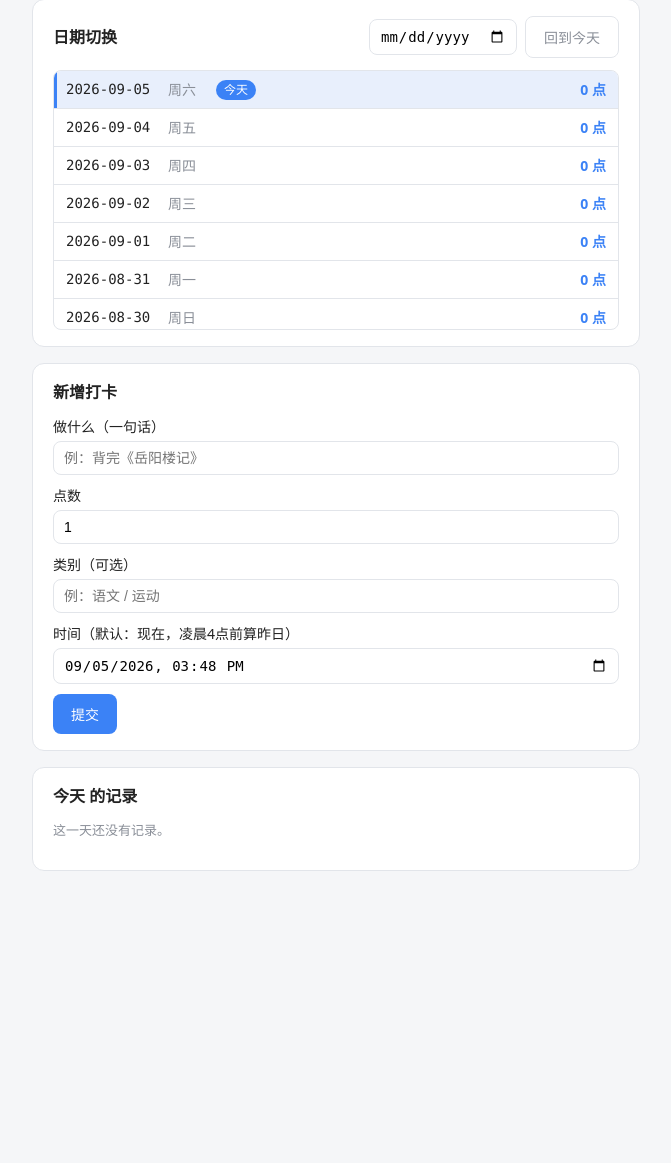
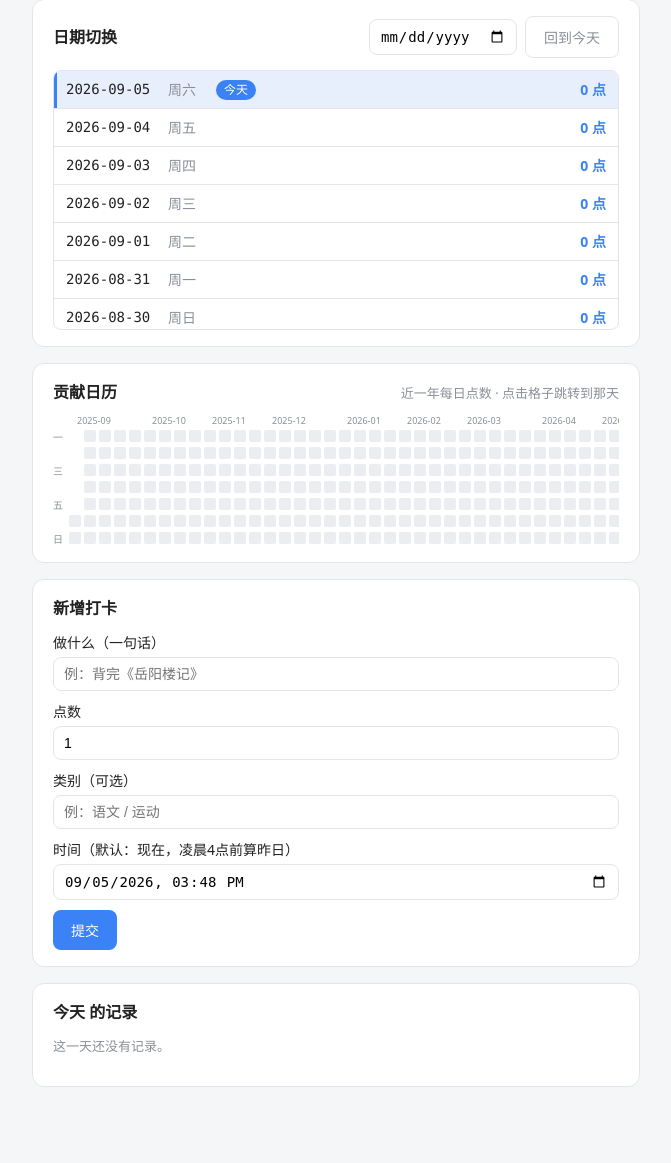
Before and after one commit to dancingby0/PointLog, a Flask app: page / in a window 1280 px wide. Shown: the part 160-1323 px from the top of the page, without its empty margins (304-975 px from the left). Before the commit the page ends 1031 px from the top, so only its background shows below. Run offline with Flask 3, Linux system fonts and the light colour scheme; data that the repository does not hold is empty.

Commit message:
feat: 贡献日历 + 后端按 Blueprint 分层重构（routes/utils/config）

```diff
--- a/app.py
+++ b/app.py
@@ -1,192 +1,27 @@
 """PointLog 本地服务入口。
 
 运行方式：.venv\\Scripts\\python app.py  →  http://127.0.0.1:5000/
+
+代码分层：
+- app.py          入口（构造 Flask 应用 + 启动）
+- routes/         路由层（按功能分 Blueprint）
+- data.py         数据读写层
+- utils.py        通用时间工具
+- config.py       全局配置
 """
 
-import datetime as dt
+from flask import Flask
 
-from flask import Flask, jsonify, render_template, request
-
-import data
-
-app = Flask(__name__)
-
-# 默认档案（多档案切换在 M6 实现）
-CURRENT_PROFILE = "default"
+import routes
 
 
-@app.route("/")
-def index():
-    return render_template("index.html")
+def create_app() -> Flask:
+    app = Flask(__name__)
+    routes.register_blueprints(app)
+    return app
 
 
-# ---------- 打卡记录 ----------
-
-def _day_bounds(day: dt.date) -> tuple[dt.datetime, dt.datetime]:
-    """某"天"的边界：以凌晨 4 点为界，即 [day 04:00, day+1 04:00)。"""
-    start = dt.datetime.combine(day, dt.time(4, 0, 0)).astimezone()
-    end = start + dt.timedelta(days=1)
-    return start, end
-
-
-def _date_of(t: dt.datetime) -> dt.date:
-    """按凌晨4点规则，某时刻属于哪一天 = 时间减去4小时后取日历日。
-
-    例：2026-09-06 02:00 → 减去4h → 2026-09-05 22:00 → 归属 2026-09-05。
-    """
-    return (t - dt.timedelta(hours=4)).date()
-
-
-def _parse_ts(s: str) -> dt.datetime:
-    """解析 ISO 时间；无时区视为本地时区。"""
-    if not s:
-        raise ValueError("缺少时间")
-    value = s
-    if value.endswith("Z"):
-        value = value.replace("Z", "+00:00")
-    parsed = dt.datetime.fromisoformat(value)
-    if parsed.tzinfo is None:
-        parsed = parsed.astimezone()
-    return parsed
-
-
-@app.get("/api/days")
-def list_days():
-    """返回最近 N 天（默认 14）的 {date, points, is_today}，从新到旧；供日期切换器使用。"""
-    d = data.load(CURRENT_PROFILE)
-    n = request.args.get("days", default=14, type=int)
-    n = max(1, min(n, 90))
-    now = dt.datetime.now().astimezone()
-    today = _date_of(now)
-
-    day_points = {}
-    for e in d["entries"]:
-        try:
-            t = _parse_ts(e["ts"])
-        except (ValueError, TypeError):
-            continue
-        k = _date_of(t)
-        day_points[k] = day_points.get(k, 0) + int(e.get("points", 0))
-
-    days = []
-    for i in range(n):
-        day = today - dt.timedelta(days=i)
-        days.append({
-            "date": day.isoformat(),
-            "points": day_points.get(day, 0),
-            "is_today": i == 0,
-        })
-    return jsonify(days)
-
-
-@app.get("/api/entries")
-def list_entries():
-    """返回某天的记录与点数；?day=YYYY-MM-DD，缺省为"今天"（凌晨4点界）。"""
-    d = data.load(CURRENT_PROFILE)
-    day_str = request.args.get("day")
-    if day_str:
-        try:
-            day = dt.datetime.strptime(day_str, "%Y-%m-%d").date()
-        except ValueError:
-            return jsonify({"error": "day 格式应为 YYYY-MM-DD"}), 400
-    else:
-        day = _date_of(dt.datetime.now().astimezone())
-    start, end = _day_bounds(day)
-    entries = []
-    for e in d["entries"]:
-        try:
-            t = _parse_ts(e["ts"])
-        except (ValueError, TypeError):
-            continue
-        if start <= t < end:
-            entries.append(e)
-    total = sum(int(e.get("points", 0)) for e in entries)
-    return jsonify({
-        "entries": sorted(entries, key=lambda e: e["ts"], reverse=True),
-        "day_points": total,
-    })
-
-
-@app.post("/api/entries")
-def create_entry():
-    body = request.get_json(silent=True) or {}
-    content = str(body.get("content", "")).strip()
-    if not content:
-        return jsonify({"error": "内容不能为空"}), 400
-    try:
-        points = int(body.get("points", 1))
-    except (TypeError, ValueError):
-        return jsonify({"error": "点数必须是整数"}), 400
-    if points < 0:
-        return jsonify({"error": "点数不能为负"}), 400
-
-    ts_str = body.get("ts")
-    try:
-        ts_iso = ts_str if ts_str else dt.datetime.now().astimezone().isoformat()
-        _parse_ts(ts_iso)  # 校验格式
-    except (ValueError, TypeError):
-        return jsonify({"error": "时间格式不正确"}), 400
-
-    entry = {
-        "id": data.new_id(),
-        "ts": ts_iso,
-        "points": points,
-        "content": content,
-        "category": (str(body.get("category") or "")).strip() or None,
-    }
-    d = data.load(CURRENT_PROFILE)
-    d["entries"].append(entry)
-    data.save(CURRENT_PROFILE, d)
-    return jsonify(entry), 201
-
-
-@app.delete("/api/entries/<entry_id>")
-def delete_entry(entry_id: str):
-    d = data.load(CURRENT_PROFILE)
-    before = len(d["entries"])
-    d["entries"] = [e for e in d["entries"] if e.get("id") != entry_id]
-    if len(d["entries"]) == before:
-        return jsonify({"error": "记录不存在"}), 404
-    data.save(CURRENT_PROFILE, d)
-    return jsonify({"ok": True})
-
-
-@app.put("/api/entries/<entry_id>")
-def update_entry(entry_id: str):
-    d = data.load(CURRENT_PROFILE)
-    entry = next((e for e in d["entries"] if e.get("id") == entry_id), None)
-    if entry is None:
-        return jsonify({"error": "记录不存在"}), 404
-
-    body = request.get_json(silent=True) or {}
-
-    if "content" in body:
-        content = str(body.get("content", "")).strip()
-        if not content:
-            return jsonify({"error": "内容不能为空"}), 400
-        entry["content"] = content
-
-    if "points" in body:
-        try:
-            points = int(body.get("points"))
-        except (TypeError, ValueError):
-            return jsonify({"error": "点数必须是整数"}), 400
-        if points < 0:
-            return jsonify({"error": "点数不能为负"}), 400
-        entry["points"] = points
-
-    if "category" in body:
-        entry["category"] = str(body.get("category") or "").strip() or None
-
-    if "ts" in body:
-        try:
-            _parse_ts(body.get("ts"))
-        except (ValueError, TypeError):
-            return jsonify({"error": "时间格式不正确"}), 400
-        entry["ts"] = body["ts"]
-
-    data.save(CURRENT_PROFILE, d)
-    return jsonify(entry)
+app = create_app()
 
 
 if __name__ == "__main__":
--- /dev/null
+++ b/routes/days.py
@@ -0,0 +1,82 @@
+"""日期总览与贡献日历 API。"""
+
+import datetime as dt
+
+from flask import Blueprint, jsonify, request
+
+import data
+from config import CURRENT_PROFILE
+from utils import date_of, parse_ts
+
+bp = Blueprint("days", __name__, url_prefix="/api")
+
+
+def _level_of(points: int) -> int:
+    """把每日点数映射为贡献强度等级（0~4，GitHub 风格，简化分档）。"""
+    if points <= 0:
+        return 0
+    if points == 1:
+        return 1
+    if points <= 3:
+        return 2
+    if points <= 5:
+        return 3
+    return 4
+
+
+def _day_points_map(d: dict) -> dict:
+    """把档案里的打卡记录归总为 {date: 总点数}。"""
+    day_points = {}
+    for e in d["entries"]:
+        try:
+            t = parse_ts(e["ts"])
+        except (ValueError, TypeError):
+            continue
+        k = date_of(t)
+        day_points[k] = day_points.get(k, 0) + int(e.get("points", 0))
+    return day_points
+
+
+@bp.get("/days")
+def list_days():
+    """返回最近 N 天（默认 14）的 {date, points, is_today}，从新到旧；供日期切换器使用。"""
+    d = data.load(CURRENT_PROFILE)
+    n = request.args.get("days", default=14, type=int)
+    n = max(1, min(n, 90))
+    now = dt.datetime.now().astimezone()
+    today = date_of(now)
+
+    day_points = _day_points_map(d)
+
+    days = []
+    for i in range(n):
+        day = today - dt.timedelta(days=i)
+        days.append({
+            "date": day.isoformat(),
+            "points": day_points.get(day, 0),
+            "is_today": i == 0,
+        })
+    return jsonify(days)
+
+
+@bp.get("/calendar")
+def calendar():
+    """贡献日历：返回最近 N 天（默认 365）的 {date, points, level}，从最旧到最新。"""
+    d = data.load(CURRENT_PROFILE)
+    n = request.args.get("days", default=365, type=int)
+    n = max(7, min(n, 3650))
+    now = dt.datetime.now().astimezone()
+    today = date_of(now)
+
+    day_points = _day_points_map(d)
+
+    out = []
+    for i in range(n - 1, -1, -1):
+        day = today - dt.timedelta(days=i)
+        points = day_points.get(day, 0)
+        out.append({
+            "date": day.isoformat(),
+            "points": points,
+            "level": _level_of(points),
+        })
+    return jsonify(out)
--- /dev/null
+++ b/routes/entries.py
@@ -0,0 +1,122 @@
+"""打卡记录 API（增 / 删 / 查 / 改）。"""
+
+import datetime as dt
+
+from flask import Blueprint, jsonify, request
+
+import data
+from config import CURRENT_PROFILE
+from utils import date_of, day_bounds, parse_ts
+
+bp = Blueprint("entries", __name__, url_prefix="/api")
+
+
+@bp.get("/entries")
+def list_entries():
+    """返回某天的记录与点数；?day=YYYY-MM-DD，缺省为"今天"（凌晨4点界）。"""
+    d = data.load(CURRENT_PROFILE)
+    day_str = request.args.get("day")
+    if day_str:
+        try:
+            day = dt.datetime.strptime(day_str, "%Y-%m-%d").date()
+        except ValueError:
+            return jsonify({"error": "day 格式应为 YYYY-MM-DD"}), 400
+    else:
+        day = date_of(dt.datetime.now().astimezone())
+    start, end = day_bounds(day)
+
+    entries = []
+    for e in d["entries"]:
+        try:
+            t = parse_ts(e["ts"])
+        except (ValueError, TypeError):
+            continue
+        if start <= t < end:
+            entries.append(e)
+    total = sum(int(e.get("points", 0)) for e in entries)
+    return jsonify({
+        "entries": sorted(entries, key=lambda e: e["ts"], reverse=True),
+        "day_points": total,
+    })
+
+
+@bp.post("/entries")
+def create_entry():
+    body = request.get_json(silent=True) or {}
+    content = str(body.get("content", "")).strip()
+    if not content:
+        return jsonify({"error": "内容不能为空"}), 400
+    try:
+        points = int(body.get("points", 1))
+    except (TypeError, ValueError):
+        return jsonify({"error": "点数必须是整数"}), 400
+    if points < 0:
+        return jsonify({"error": "点数不能为负"}), 400
+
+    ts_str = body.get("ts")
+    try:
+        ts_iso = ts_str if ts_str else dt.datetime.now().astimezone().isoformat()
+        parse_ts(ts_iso)  # 校验格式
+    except (ValueError, TypeError):
+        return jsonify({"error": "时间格式不正确"}), 400
+
+    entry = {
+        "id": data.new_id(),
+        "ts": ts_iso,
+        "points": points,
+        "content": content,
+        "category": (str(body.get("category") or "")).strip() or None,
+    }
+    d = data.load(CURRENT_PROFILE)
+    d["entries"].append(entry)
+    data.save(CURRENT_PROFILE, d)
+    return jsonify(entry), 201
+
+
+@bp.delete("/entries/<entry_id>")
+def delete_entry(entry_id: str):
+    d = data.load(CURRENT_PROFILE)
+    before = len(d["entries"])
+    d["entries"] = [e for e in d["entries"] if e.get("id") != entry_id]
+    if len(d["entries"]) == before:
+        return jsonify({"error": "记录不存在"}), 404
+    data.save(CURRENT_PROFILE, d)
+    return jsonify({"ok": True})
+
+
+@bp.put("/entries/<entry_id>")
+def update_entry(entry_id: str):
+    d = data.load(CURRENT_PROFILE)
+    entry = next((e for e in d["entries"] if e.get("id") == entry_id), None)
+    if entry is None:
+        return jsonify({"error": "记录不存在"}), 404
+
+    body = request.get_json(silent=True) or {}
+
+    if "content" in body:
+        content = str(body.get("content", "")).strip()
+        if not content:
+            return jsonify({"error": "内容不能为空"}), 400
+        entry["content"] = content
+
+    if "points" in body:
+        try:
+            points = int(body.get("points"))
+        except (TypeError, ValueError):
+            return jsonify({"error": "点数必须是整数"}), 400
+        if points < 0:
+            return jsonify({"error": "点数不能为负"}), 400
+        entry["points"] = points
+
+    if "category" in body:
+        entry["category"] = str(body.get("category") or "").strip() or None
+
+    if "ts" in body:
+        try:
+            parse_ts(body.get("ts"))
+        except (ValueError, TypeError):
+            return jsonify({"error": "时间格式不正确"}), 400
+        entry["ts"] = body["ts"]
+
+    data.save(CURRENT_PROFILE, d)
+    return jsonify(entry)
--- /dev/null
+++ b/routes/pages.py
@@ -0,0 +1,10 @@
+"""页面路由。"""
+
+from flask import Blueprint, render_template
+
+bp = Blueprint("pages", __name__)
+
+
+@bp.get("/")
+def index():
+    return render_template("index.html")
--- a/static/app.js
+++ b/static/app.js
@@ -1,34 +1,46 @@
-// PointLog 前端：打卡记录 + 日期切换（M2 · Vue 3）
+// PointLog 前端：打卡记录 + 日期切换 + 贡献日历（M2 · Vue 3）
 const { createApp } = Vue;
+const { toLocalInput, toDateStr, fromDateStr, dayOf, weekdayLabel } = window.PointLogUtils;
 
-// ---------- 日期/时间工具 ----------
-const pad = (n) => String(n).padStart(2, "0");
-
-// Date → 本地时区的 YYYY-MM-DDTHH:MM（<input type=datetime-local>）
-function toLocalInput(d) {
-  return `${d.getFullYear()}-${pad(d.getMonth() + 1)}-${pad(d.getDate())}T${pad(d.getHours())}:${pad(d.getMinutes())}`;
-}
-
-// Date → YYYY-MM-DD
-function toDateStr(d) {
-  return `${d.getFullYear()}-${pad(d.getMonth() + 1)}-${pad(d.getDate())}`;
-}
-
-// "YYYY-MM-DD" → 本地 Date（避免 UTC 解析偏移）
-function fromDateStr(s) {
-  const [y, m, d] = s.split("-").map(Number);
-  return new Date(y, m - 1, d);
-}
-
-// 按凌晨4点规则，ISO 时刻属于哪天
-function dayOf(iso) {
-  const shifted = new Date(new Date(iso).getTime() - 4 * 3600 * 1000);
-  return toDateStr(shifted);
-}
-
-const WEEK = ["周日", "周一", "周二", "周三", "周四", "周五", "周六"];
-function weekdayLabel(dstr) {
-  return WEEK[fromDateStr(dstr).getDay()];
+// ---------- 贡献日历：把每日数组排成 GitHub 风格热力图网格（周一为每周起点） ----------
+function buildContribGrid(days) {
+  if (!days.length) return { weeks: [], months: [] };
+  const first = fromDateStr(days[0].date);
+  const last = fromDateStr(days[days.length - 1].date);
+  const start = new Date(first);
+  start.setDate(start.getDate() - ((start.getDay() + 6) % 7)); // 回到所在周周一
+  const map = new Map(days.map((d) => [d.date, d]));
+  const cells = [];
+  let cursor = new Date(start);
+  while (cursor <= last) {
+    const ds = toDateStr(cursor);
+    const hit = map.get(ds);
+    cells.push(
+      hit
+        ? { date: ds, points: hit.points, level: hit.level, inRange: true }
+        : { date: ds, points: 0, level: 0, inRange: false }
+    );
+    cursor.setDate(cursor.getDate() + 1);
+  }
+  const weekCount = Math.ceil(cells.length / 7);
+  const weeks = [];
+  for (let w = 0; w < weekCount; w++) {
+    const col = [];
+    for (let r = 0; r < 7; r++) {
+      col.push(cells[w * 7 + r] || { date: "", points: 0, level: 0, inRange: false });
+    }
+    weeks.push(col);
+  }
+  // 月份标签：每周列里第一个有记录的格子所属月份，变化时才显示
+  const months = [];
+  let prev = "";
+  for (const col of weeks) {
+    const firstCell = col.find((c) => c.inRange && c.date);
+    const m = firstCell ? firstCell.date.slice(0, 7) : "";
+    months.push(m !== prev ? m : "");
+    prev = m;
+  }
+  return { weeks, months };
 }
 
 createApp({
@@ -38,6 +50,7 @@ createApp({
       dayPoints: 0,           // 当前所选天的点数
       selectedDay: "",        // 当前所选日期 YYYY-MM-DD
       days: [],               // 日期切换列表（git log 风格）
+      calendarDays: [],       // 贡献日历原始数据（从最旧到最新）
       jumpTo: "",             // 快速跳转输入
       editingId: null,        // 正在编辑的记录 id；null 表示新增
       form: { content: "", points: 1, category: "", ts: "" },
@@ -63,6 +76,10 @@ createApp({
     selectedIsToday() {
       return this.selectedDay === this.todayStr;
     },
+    // 贡献日历网格（表格化布局）
+    contrib() {
+      return buildContribGrid(this.calendarDays);
+    },
   },
 
   mounted() {
@@ -75,6 +92,7 @@ createApp({
     async init() {
       try {
         await this.loadDays();
+        await this.loadCalendar();
         // 默认选中今天
         const today = this.days.find((d) => d.is_today);
         await this.selectDay(today ? today.date : this.todayStr);
@@ -103,6 +121,20 @@ createApp({
       const data = await res.json();
       if (!res.ok) throw new Error(data.error || "加载日期失败");
       this.days = data;
+    },
+
+    // 拉取贡献日历数据（近一年每日点数与强度）
+    async loadCalendar() {
+      const res = await fetch("/api/calendar?days=365");
+      const data = await res.json();
+      if (!res.ok) throw new Error(data.error || "加载贡献日历失败");
+      this.calendarDays = data;
+    },
+
+    // 贡献日历格子悬浮提示
+    cellTitle(c) {
+      if (!c.inRange) return "";
+      return c.points > 0 ? `${c.date} · ${c.points} 点` : c.date;
     },
 
     async loadEntries() {
@@ -189,9 +221,9 @@ createApp({
       this.form.ts = this.defaultTsFor(this.selectedDay);
     },
 
-    // 刷新记录 + 日期列表（点数会变）
+    // 刷新记录 + 日期列表 + 贡献日历（点数会变）
     async refresh() {
-      await Promise.all([this.loadEntries(), this.loadDays()]);
+      await Promise.all([this.loadEntries(), this.loadDays(), this.loadCalendar()]);
     },
 
     formatTime(iso) {
--- a/static/styles.css
+++ b/static/styles.css
@@ -163,3 +163,50 @@ button.ghost:hover { color: var(--text); background: #f0f2f5; }
   padding: 1px 8px;
 }
 .day-points { margin-left: auto; font-weight: 700; color: var(--accent); }
+
+/* ---- 贡献日历（GitHub 风格热力图） ---- */
+.card-head {
+  display: flex;
+  align-items: baseline;
+  justify-content: space-between;
+  gap: 10px;
+  flex-wrap: wrap;
+  margin-bottom: 10px;
+}
+.card-head h2 { margin: 0; }
+.contrib { overflow-x: auto; }
+.contrib-months { position: relative; height: 16px; margin-left: 24px; }
+.contrib-month {
+  position: absolute;
+  top: 0;
+  font-size: 9px;
+  color: var(--muted);
+  white-space: nowrap;
+  pointer-events: none;
+}
+.contrib-row { display: flex; gap: 6px; align-items: flex-start; }
+.contrib-weekdays {
+  display: grid;
+  grid-template-rows: repeat(7, 14px);
+  gap: 3px;
+  width: 24px;
+  font-size: 10px;
+  color: var(--muted);
+  text-align: center;
+}
+.contrib-grid { display: flex; gap: 3px; }
+.contrib-col { display: grid; grid-template-rows: repeat(7, 14px); gap: 3px; }
+.contrib-cell {
+  width: 12px;
+  height: 12px;
+  border-radius: 2px;
+  background: #ebedf0;
+  cursor: pointer;
+}
+.contrib-cell:hover { outline: 1px solid var(--text); }
+.contrib-cell.cell-empty { background: transparent; cursor: default; }
+.contrib-cell.cell-empty:hover { outline: none; }
+.contrib-cell.lvl1 { background: #9be9a8; }
+.contrib-cell.lvl2 { background: #40c463; }
+.contrib-cell.lvl3 { background: #30a14e; }
+.contrib-cell.lvl4 { background: #216e39; }
--- /dev/null
+++ b/static/utils.js
@@ -0,0 +1,35 @@
+// PointLog 前端日期/时间工具（独立模块，供 app.js 等复用）
+window.PointLogUtils = (() => {
+  const pad = (n) => String(n).padStart(2, "0");
+
+  // Date → 本地时区的 YYYY-MM-DDTHH:MM（<input type=datetime-local>）
+  function toLocalInput(d) {
+    return `${d.getFullYear()}-${pad(d.getMonth() + 1)}-${pad(d.getDate())}T${pad(d.getHours())}:${pad(d.getMinutes())}`;
+  }
+
+  // Date → YYYY-MM-DD
+  function toDateStr(d) {
+    return `${d.getFullYear()}-${pad(d.getMonth() + 1)}-${pad(d.getDate())}`;
+  }
+
+  // "YYYY-MM-DD" → 本地 Date（避免 UTC 解析偏移）
+  function fromDateStr(s) {
+    const [y, m, d] = s.split("-").map(Number);
+    return new Date(y, m - 1, d);
+  }
+
+  // 按凌晨4点规则，ISO 时刻属于哪一天
+  function dayOf(iso) {
+    const shifted = new Date(new Date(iso).getTime() - 4 * 3600 * 1000);
+    return toDateStr(shifted);
+  }
+
+  const WEEK = ["周日", "周一", "周二", "周三", "周四", "周五", "周六"];
+
+  // "YYYY-MM-DD" → 中文星期
+  function weekdayLabel(dstr) {
+    return WEEK[fromDateStr(dstr).getDay()];
+  }
+
+  return { toLocalInput, toDateStr, fromDateStr, dayOf, weekdayLabel, WEEK };
+})();
--- a/templates/index.html
+++ b/templates/index.html
@@ -36,6 +36,34 @@
     </ul>
   </section>
 
+  <!-- 贡献日历（GitHub 风格热力图） -->
+  <section class="card">
+    <div class="card-head">
+      <h2>贡献日历</h2>
+      <span class="muted">近一年每日点数 · 点击格子跳转到那天</span>
+    </div>
+    <div class="contrib">
+      <div class="contrib-months" :style="{ width: (contrib.weeks.length * 15 - 3) + 'px' }">
+        <template v-for="(m, idx) in contrib.months" :key="idx">
+          <span v-if="m" class="contrib-month" :style="{ left: (idx * 15) + 'px' }">{{ m }}</span>
+        </template>
+      </div>
+      <div class="contrib-row">
+        <div class="contrib-weekdays">
+          <span>一</span><span></span><span>三</span><span></span><span>五</span><span></span><span>日</span>
+        </div>
+        <div class="contrib-grid">
+          <div v-for="(col, wi) in contrib.weeks" :key="wi" class="contrib-col">
+            <div v-for="(c, ri) in col" :key="ri" class="contrib-cell"
+                 :class="{ 'cell-empty': !c.inRange, ['lvl' + c.level]: c.inRange }"
+                 :title="cellTitle(c)"
+                 @click="c.inRange && selectDay(c.date)"></div>
+          </div>
+        </div>
+      </div>
+    </div>
+  </section>
+
   <form class="card" @submit.prevent="submit">
     <h2>{{ editingId ? '编辑打卡' : '新增打卡' }}</h2>
     <label>做什么（一句话）
@@ -70,6 +98,7 @@
   </section>
 </main>
 <script src="/static/vendor/vue.global.prod.js"></script>
+<script src="/static/utils.js"></script>
 <script src="/static/app.js"></script>
 {% endraw %}
 </body>
```
Also changed, not shown: config.py (added, +8 -0 lines), docs/requirements.md (+3 -0 lines), routes/__init__.py (added, +15 -0 lines), tests/test_api.py (+47 -8 lines), utils.py (added, +31 -0 lines), readme.md.
